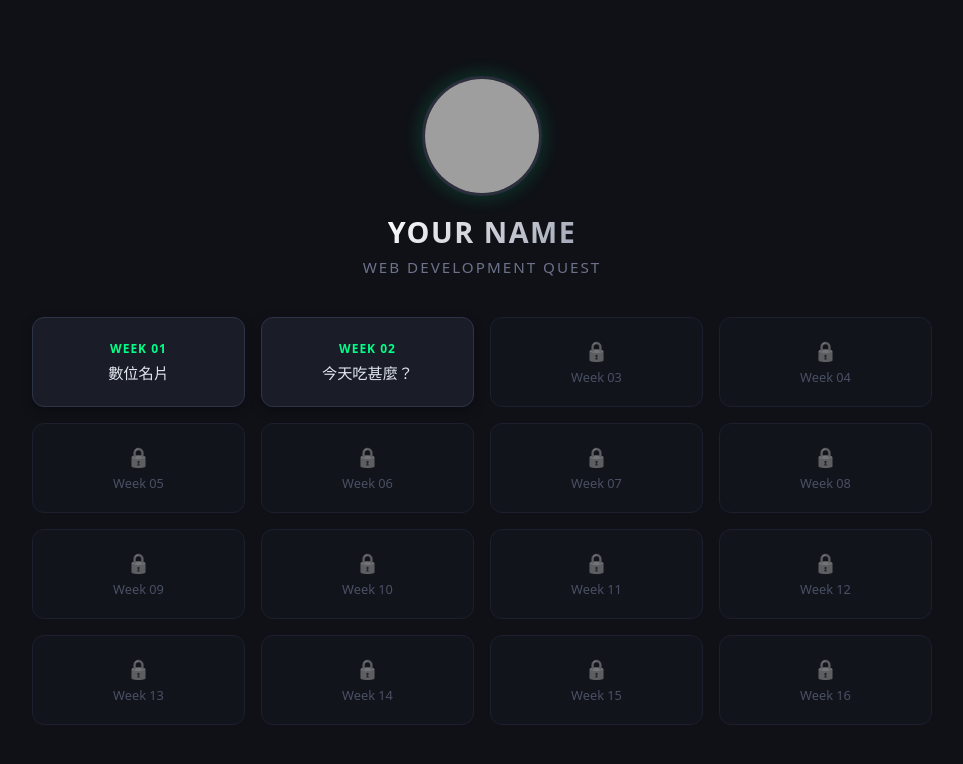
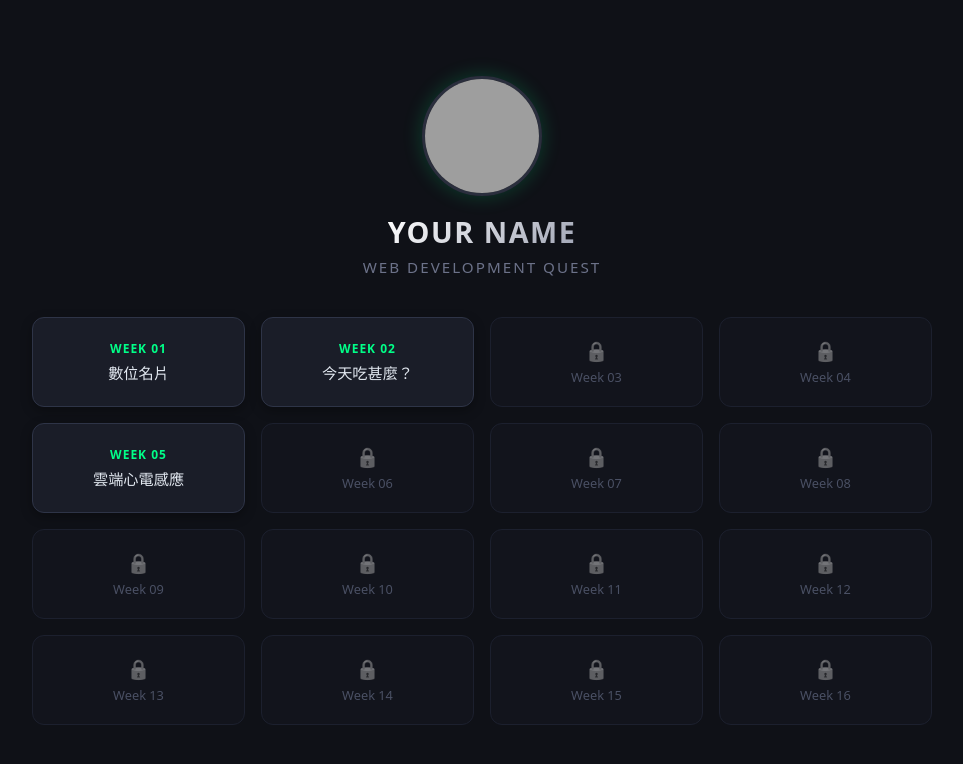
Before and after one commit to duq2829/26110118, a plain HTML site: page index.html in a window 1280 px wide. Shown: the whole page, without its empty margins (158-1121 px from the left). Drawn offline with Linux system fonts and the light colour scheme; grey boxes are pictures that could not be loaded.

Commit message:
Update index.html

```diff
--- a/index.html
+++ b/index.html
@@ -104,7 +104,7 @@
             transition: all 0.3s cubic-bezier(0.25, 0.8, 0.25, 1);
         }
 
-        /* 已解鎖按鈕樣式 (Week 1, Week 2) */
+        /* 已解鎖按鈕樣式 */
         .level-btn.unlocked {
             background: #1a1d28;
             border: 1px solid #2e3447;
@@ -149,7 +149,7 @@
             left: 100%;
         }
 
-        /* 4. 未解鎖按鈕樣式 (Week 3 - Week 16) */
+        /* 未解鎖按鈕樣式 */
         .level-btn.locked {
             background: #12141c;
             border: 1px solid #1c202e;
@@ -172,7 +172,6 @@
             font-weight: 500;
         }
 
-        /* 未解鎖的抖動與微微放大 Hover 效果 */
         .level-btn.locked:hover {
             border-color: #2a2e3d;
             background: #161822;
@@ -212,7 +211,6 @@
         <!-- 1. 個人大頭貼與名字 -->
         <div class="profile-section">
             <div class="avatar-wrapper">
-                <!-- 可替換成自己的大頭貼圖片路徑，如: avatar.jpg -->
                 <img src="https://images.unsplash.com/photo-1534528741775-53994a69daeb?auto=format&fit=crop&w=300&q=80" alt="大頭貼" class="avatar">
             </div>
             <h1 class="profile-name">YOUR NAME</h1>
@@ -233,7 +231,7 @@
                 <span class="title">今天吃甚麼？</span>
             </a>
 
-            <!-- 未解鎖關卡 (3 ~ 16) -->
+            <!-- 未解鎖關卡 (3 ~ 4) -->
             <div class="level-btn locked">
                 <span class="lock-icon">🔒</span>
                 <span class="week-tag">Week 03</span>
@@ -242,10 +240,14 @@
                 <span class="lock-icon">🔒</span>
                 <span class="week-tag">Week 04</span>
             </div>
-            <div class="level-btn locked">
-                <span class="lock-icon">🔒</span>
-                <span class="week-tag">Week 05</span>
-            </div>
+
+            <!-- 已解鎖關卡 5 (雲端心電感應) -->
+            <a href="w5/index.html" class="level-btn unlocked">
+                <span class="week-tag">WEEK 05</span>
+                <span class="title">雲端心電感應</span>
+            </a>
+
+            <!-- 未解鎖關卡 (6 ~ 16) -->
             <div class="level-btn locked">
                 <span class="lock-icon">🔒</span>
                 <span class="week-tag">Week 06</span>
```
